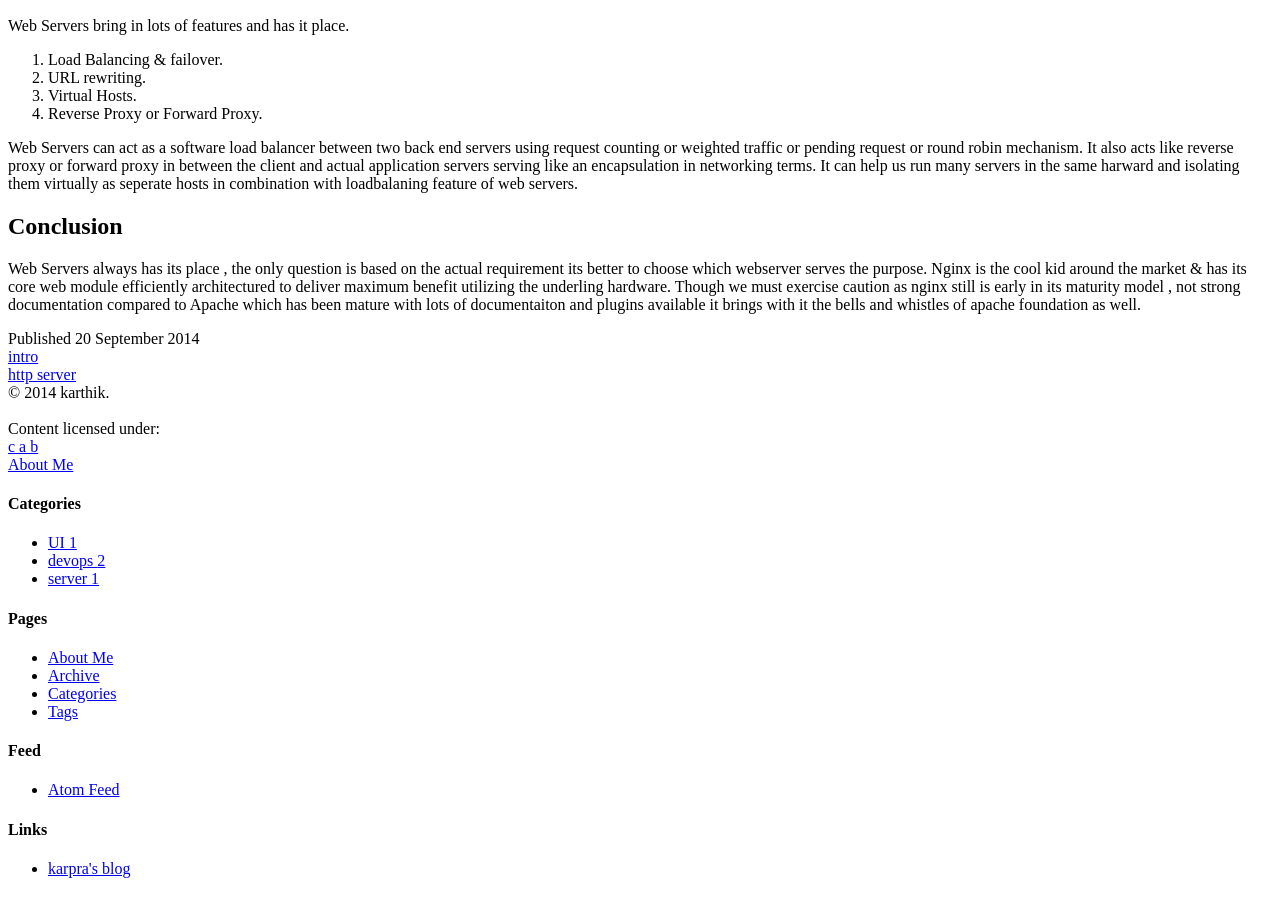
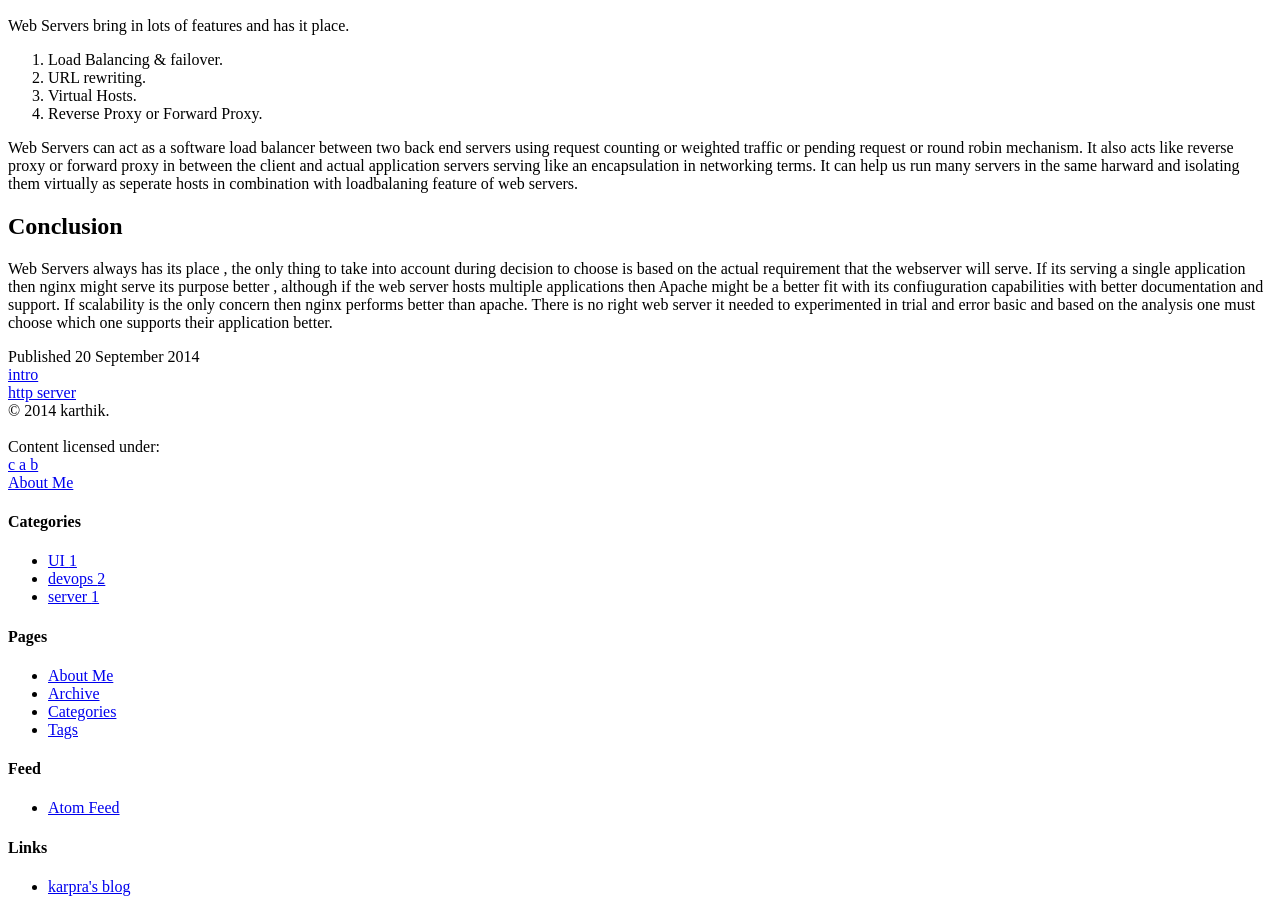
Before and after one commit to karpra/karpra.github.io, a Jekyll site: the page built from _posts/2014-9-20-introduction to http servers.md, in a window 1280 px wide and 900 px high, scrolled down 993 px. Built offline with Jekyll 4.4.1, drawn with Linux system fonts in a browser that asks for light colours; nearby versions of some CDN libraries; library files that are not in the unit come from our copies.

Commit message:
Update 2014-9-20-introduction to http servers.md

```diff
--- a/_posts/2014-9-20-introduction to http servers.md
+++ b/_posts/2014-9-20-introduction to http servers.md
@@ -45,4 +45,4 @@ Web Servers can act as a software load balancer between two back end servers usi
 
 ## Conclusion
 
-Web Servers always has its place , the only question is based on the actual requirement its better to choose which webserver serves the purpose. Nginx is the cool kid around the market & has its core web module efficiently architectured to deliver maximum benefit utilizing the underling hardware. Though we must exercise caution as nginx still is early in its maturity model , not strong documentation compared to Apache which has been mature with lots of documentaiton and plugins available it brings with it the bells and whistles of apache foundation as well.
+Web Servers always has its place , the only thing to take into account during decision to choose is based on the actual requirement that the webserver will serve. If its serving a single application then nginx might serve its purpose better , although if the web server hosts multiple applications then Apache might be a better fit with its confiuguration capabilities with better documentation and support. If scalability is the only concern then nginx performs better than apache. There is no right web server it needed to experimented in trial and error basic and based on the analysis one must choose which one supports their application better.
```
